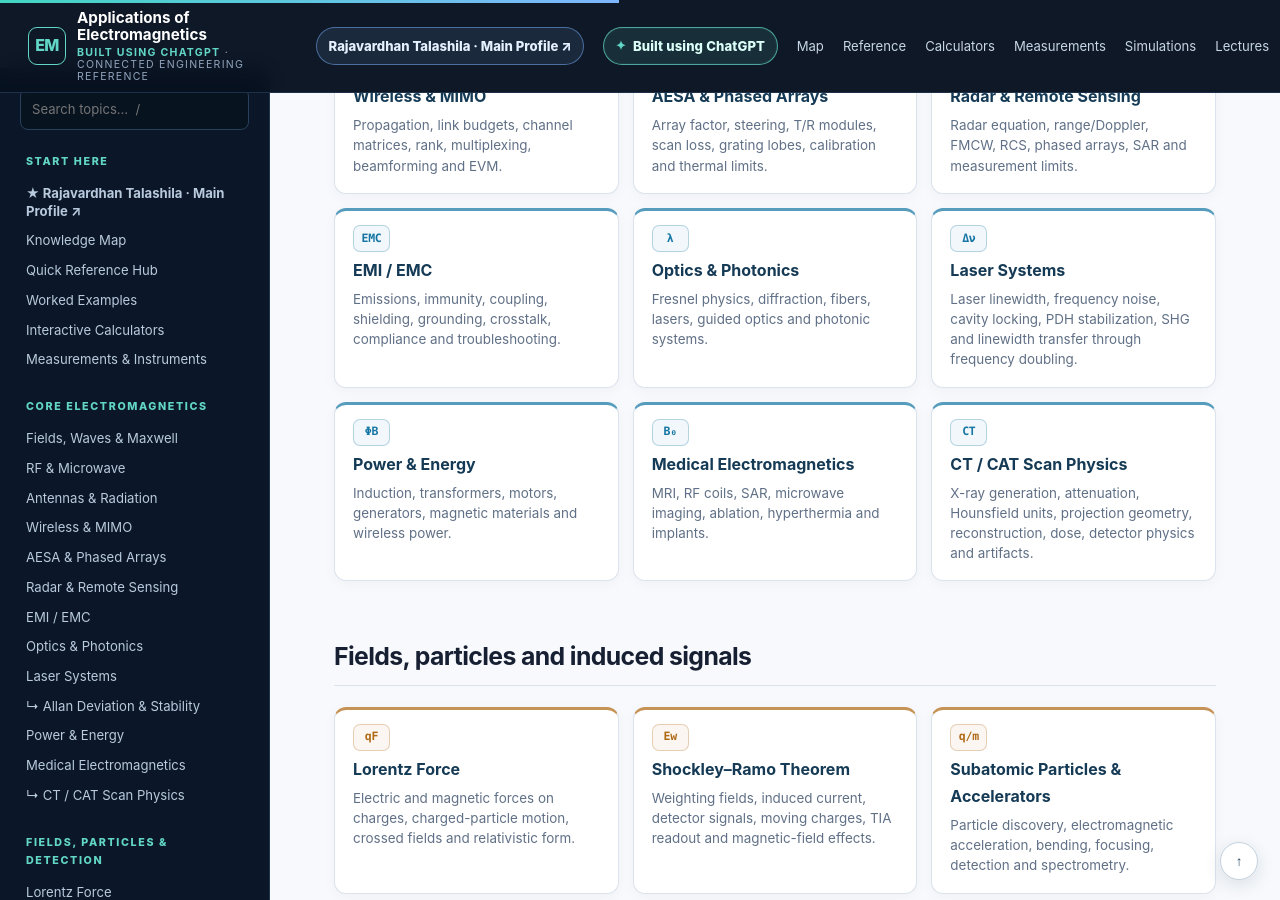
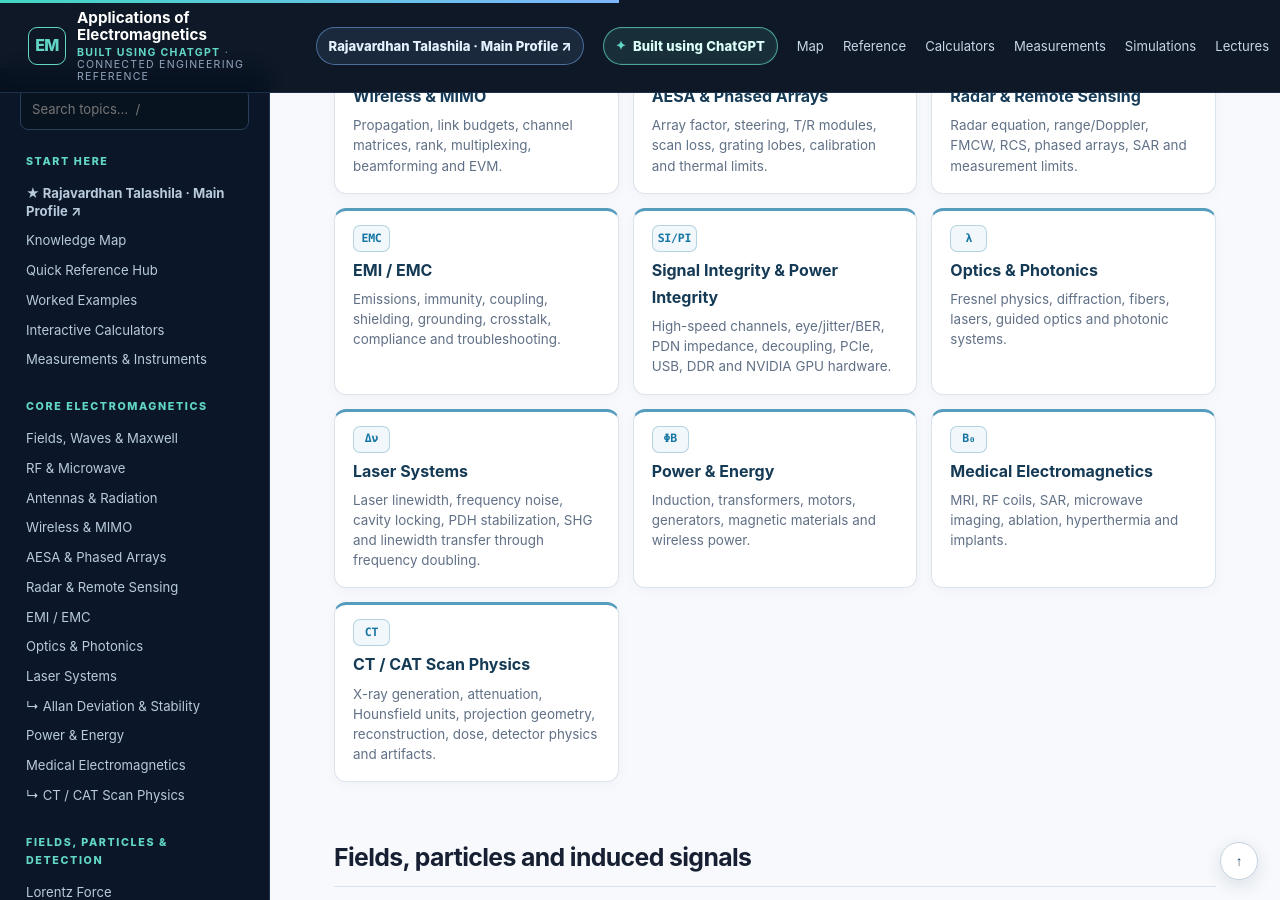
Before and after one commit to RajavardhanT/Electromagnetics_Applications, a Jekyll site: the page built from index.md, in a window 1280 px wide and 900 px high, scrolled down 2602 px. Built offline with Jekyll 4.4.1, drawn with Linux system fonts in a browser that asks for light colours.

Commit message:
Expose signal and power integrity on homepage

```diff
--- a/index.md
+++ b/index.md
@@ -95,6 +95,7 @@ description: A connected, practical reference from Maxwell's equations to RF eng
 <a class="reference-card" data-symbol="AF" href="aesa/"><strong>AESA & Phased Arrays</strong><span>Array factor, steering, T/R modules, scan loss, grating lobes, calibration and thermal limits.</span></a>
 <a class="reference-card" data-symbol="R⁴" href="radar/"><strong>Radar & Remote Sensing</strong><span>Radar equation, range/Doppler, FMCW, RCS, phased arrays, SAR and measurement limits.</span></a>
 <a class="reference-card" data-symbol="EMC" href="emc/"><strong>EMI / EMC</strong><span>Emissions, immunity, coupling, shielding, grounding, crosstalk, compliance and troubleshooting.</span></a>
+<a class="reference-card" data-symbol="SI/PI" href="signal-power-integrity/"><strong>Signal Integrity & Power Integrity</strong><span>High-speed channels, eye/jitter/BER, PDN impedance, decoupling, PCIe, USB, DDR and NVIDIA GPU hardware.</span></a>
 <a class="reference-card" data-symbol="λ" href="optics-photonics/"><strong>Optics & Photonics</strong><span>Fresnel physics, diffraction, fibers, lasers, guided optics and photonic systems.</span></a>
 <a class="reference-card" data-symbol="Δν" href="laser-systems/"><strong>Laser Systems</strong><span>Laser linewidth, frequency noise, cavity locking, PDH stabilization, SHG and linewidth transfer through frequency doubling.</span></a>
 <a class="reference-card" data-symbol="ΦB" href="power-energy/"><strong>Power & Energy</strong><span>Induction, transformers, motors, generators, magnetic materials and wireless power.</span></a>
```
